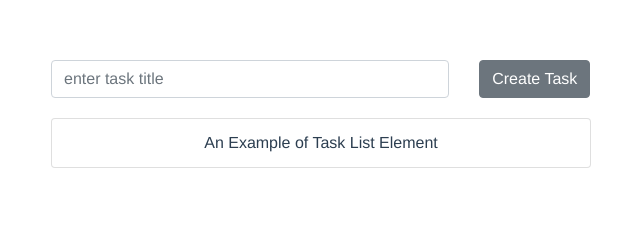
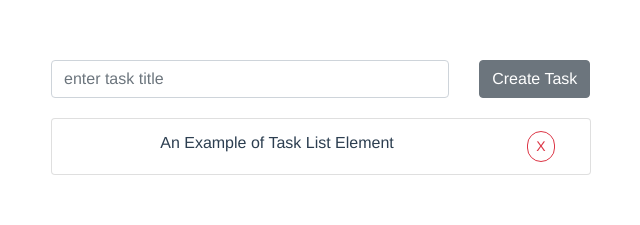
Before and after one commit to ahmetonurslmz/vue-tasklist, a Vue app in the folder client/: page / in a window 1280 px wide. Shown: the top 225 px of the page, without its empty margins (319-959 px from the left). Built offline with nearby package versions, Linux system fonts and the light colour scheme.

Commit message:
Edit4(Delete)

```diff
--- a/client/src/App.vue
+++ b/client/src/App.vue
@@ -3,8 +3,8 @@
     <b-container>
       <b-row align-h="center">
         <b-col cols="6">
-           <app-addTask v-on:create-task="createTask"></app-addTask>
-           <app-tasks :tasks="tasks"></app-tasks>
+           <app-addTask @create-task="createTask"></app-addTask>
+           <app-tasks :tasks="tasks" @delete-task="deleteTask"></app-tasks>
         </b-col>
       </b-row>
     </b-container>
@@ -42,6 +42,9 @@ export default {
   methods: {
     createTask(newTask) {
       this.tasks.unshift({...newTask})
+    },
+    deleteTask(id) {
+      this.tasks=this.tasks.filter(task =>  task.id != id)
     }
   }
 }
--- a/client/src/components/task.vue
+++ b/client/src/components/task.vue
@@ -1,6 +1,11 @@
 <template>
     <div>
-          <b-list-group-item>{{task.text}}</b-list-group-item>
+        <b-list-group-item>
+            <b-row>
+              <b-col cols="10">{{task.text}}</b-col>
+              <b-col cols="2"><b-button pill variant="outline-danger" @click="$emit('del-task', task.id)" size="sm">X</b-button></b-col>
+            </b-row>
+        </b-list-group-item>
     </div>
 </template>
 <script>
--- a/client/src/components/tasks.vue
+++ b/client/src/components/tasks.vue
@@ -1,7 +1,7 @@
 <template>
 <div>
 <b-list-group v-bind:key="task.id" v-for="task in tasks">
-    <app-task :task="task"></app-task>
+    <app-task :task="task" @del-task="$emit('delete-task',task.id)"></app-task>
 </b-list-group>
 </div>
 </template>
```
